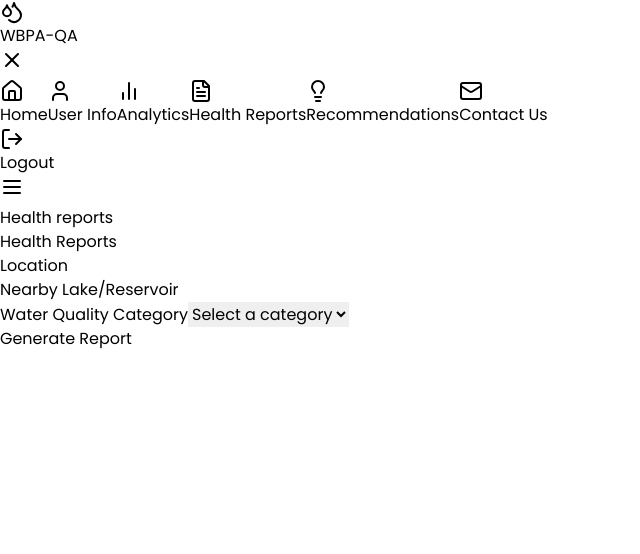
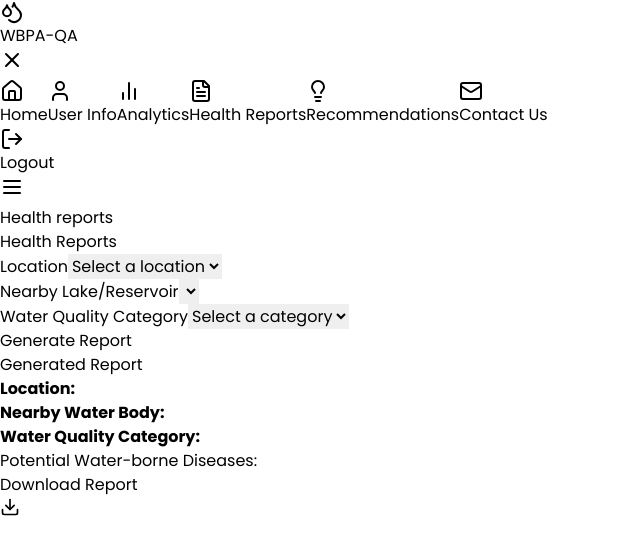
Before and after one commit to novice1205/WBPA-QA-Phase-I, a React (Vite) app in the folder WBPA Frontend/: page /dashboard in a window 1280 px wide. Both pictures are taken after a click on the button "Health Reports". Shown: the top 554 px of the page, without its empty margins (0-640 px from the left). Built offline with nearby package versions, Linux system fonts and the light colour scheme.

Commit message:
Update Health Reports and Analytics

```diff
--- a/WBPA Frontend/src/components/HealthReports.jsx
+++ b/WBPA Frontend/src/components/HealthReports.jsx
@@ -1,9 +1,19 @@
 "use client"
 
-import { useState } from "react"
+import { useState, useEffect } from "react"
 import { motion } from "framer-motion"
 import { Download } from "lucide-react"
 import jsPDF from "jspdf"
+import { fetchHealthPredictions } from "./apiutils"
+
+const mockLocations = ["Koramangala", "Indiranagar", "Whitefield", "Jayanagar", "JP Nagar"]
+const mockLakes = {
+  Koramangala: ["Bellandur Lake", "Madiwala Lake"],
+  Indiranagar: ["Ulsoor Lake", "Sankey Tank"],
+  Whitefield: ["Varthur Lake", "Kundalahalli Lake"],
+  Jayanagar: ["Lalbagh Lake", "Yediyur Lake"],
+  "JP Nagar": ["Puttenahalli Lake", "Sarakki Lake"],
+}
 
 const HealthReports = () => {
   const [formData, setFormData] = useState({
@@ -11,49 +21,35 @@ const HealthReports = () => {
     nearbyWaterBody: "",
     waterQualityCategory: "",
   })
-  const [report, setReport] = useState(null)
+  const [report, setReport] = useState({ diseases: [] })
+
+  useEffect(() => {
+    if (formData.location) {
+      setFormData((prev) => ({ ...prev, nearbyWaterBody: mockLakes[formData.location]?.[0] || "" }))
+    }
+  }, [formData.location])
 
   const handleInputChange = (e) => {
     setFormData({ ...formData, [e.target.name]: e.target.value })
   }
 
-  const generateReport = (e) => {
+  const generateReport = async (e) => {
     e.preventDefault()
-    // In a real application, this data would be sent to a backend for processing
-    // Here, we'll simulate a report generation
-    const diseases = [
-      {
-        name: "Cholera",
-        description:
-          "An acute diarrheal infection caused by ingestion of food or water contaminated with the bacterium Vibrio cholerae.",
-      },
-      {
-        name: "Typhoid Fever",
-        description:
-          "A bacterial infection that can spread throughout the body, affecting many organs. It is caused by Salmonella typhi.",
-      },
-      {
-        name: "Giardiasis",
-        description:
-          "A diarrheal disease caused by the microscopic parasite Giardia. It is found on surfaces or in soil, food, or water that has been contaminated with feces from infected humans or animals.",
-      },
-      {
-        name: "Hepatitis A",
-        description:
-          "A highly contagious liver infection caused by the hepatitis A virus. It can be spread through contaminated food or water.",
-      },
-    ]
-
+    try {
+      const diseases = await fetchHealthPredictions(formData)
       setReport({
         location: formData.location,
         nearbyWaterBody: formData.nearbyWaterBody,
         waterQualityCategory: formData.waterQualityCategory,
-      diseases: diseases,
+        diseases,
       })
+    } catch (error) {
+      console.error("Error generating report:", error)
+    }
   }
 
   const downloadReport = () => {
-    if (!report) return
+    if (!report || !report.diseases.length) return
 
     const pdf = new jsPDF()
     let yPosition = 20
@@ -75,12 +71,9 @@ const HealthReports = () => {
     yPosition += 10
 
     pdf.setFontSize(12)
-    report.diseases.forEach((disease) => {
-      pdf.text(`${disease.name}:`, 20, yPosition)
+    report.diseases.forEach((disease, index) => {
+      pdf.text(`${index + 1}. ${disease}`, 20, yPosition)
       yPosition += 7
-      const descriptionLines = pdf.splitTextToSize(disease.description, 170)
-      pdf.text(descriptionLines, 25, yPosition)
-      yPosition += 7 * descriptionLines.length + 5
     })
 
     pdf.save("water_quality_health_report.pdf")
@@ -96,29 +89,36 @@ const HealthReports = () => {
               <label className="block text-gray-700 text-sm font-bold mb-2" htmlFor="location">
                 Location
               </label>
-              <input
+              <select
                 className="shadow appearance-none border rounded w-full py-2 px-3 text-gray-700 leading-tight focus:outline-none focus:shadow-outline"
                 id="location"
-                type="text"
                 name="location"
                 value={formData.location}
                 onChange={handleInputChange}
                 required
-              />
+              >
+                <option value="">Select a location</option>
+                {mockLocations.map((loc) => (
+                  <option key={loc} value={loc}>{loc}</option>
+                ))}
+              </select>
             </div>
             <div className="mb-4">
               <label className="block text-gray-700 text-sm font-bold mb-2" htmlFor="nearbyWaterBody">
                 Nearby Lake/Reservoir
               </label>
-              <input
+              <select
                 className="shadow appearance-none border rounded w-full py-2 px-3 text-gray-700 leading-tight focus:outline-none focus:shadow-outline"
                 id="nearbyWaterBody"
-                type="text"
                 name="nearbyWaterBody"
                 value={formData.nearbyWaterBody}
                 onChange={handleInputChange}
                 required
-              />
+              >
+                {mockLakes[formData.location]?.map((lake) => (
+                  <option key={lake} value={lake}>{lake}</option>
+                ))}
+              </select>
             </div>
             <div className="mb-6">
               <label className="block text-gray-700 text-sm font-bold mb-2" htmlFor="waterQualityCategory">
@@ -140,46 +140,27 @@ const HealthReports = () => {
                 <option value="Very Poor">Very Poor</option>
               </select>
             </div>
-            <div className="flex items-center justify-between">
-              <button
-                className="bg-blue-500 hover:bg-blue-700 text-white font-bold py-2 px-4 rounded focus:outline-none focus:shadow-outline"
-                type="submit"
-              >
+            <button className="bg-blue-500 hover:bg-blue-700 text-white font-bold py-2 px-4 rounded" type="submit">
               Generate Report
             </button>
-            </div>
           </form>
         </motion.div>
         <motion.div initial={{ opacity: 0, x: 20 }} animate={{ opacity: 1, x: 0 }} transition={{ duration: 0.5 }}>
-          {report && (
           <div className="bg-white shadow-md rounded px-8 pt-6 pb-8 mb-4">
             <h2 className="text-2xl font-bold mb-4">Generated Report</h2>
-              <p>
-                <strong>Location:</strong> {report.location}
-              </p>
-              <p>
-                <strong>Nearby Water Body:</strong> {report.nearbyWaterBody}
-              </p>
-              <p>
-                <strong>Water Quality Category:</strong> {report.waterQualityCategory}
-              </p>
+            <p><strong>Location:</strong> {report.location}</p>
+            <p><strong>Nearby Water Body:</strong> {report.nearbyWaterBody}</p>
+            <p><strong>Water Quality Category:</strong> {report.waterQualityCategory}</p>
             <h3 className="text-xl font-bold mt-4 mb-2">Potential Water-borne Diseases:</h3>
             <ul className="list-disc pl-5">
               {report.diseases.map((disease, index) => (
-                  <li key={index} className="mb-2">
-                    <strong>{disease.name}:</strong> {disease.description}
-                  </li>
+                <li key={index}>{disease}</li>
               ))}
             </ul>
-              <button
-                onClick={downloadReport}
-                className="mt-4 bg-green-500 hover:bg-green-700 text-white font-bold py-2 px-4 rounded focus:outline-none focus:shadow-outline flex items-center"
-              >
-                <Download className="mr-2" size={20} />
-                Download Report
+            <button onClick={downloadReport} className="mt-4 bg-green-500 hover:bg-green-700 text-white font-bold py-2 px-4 rounded focus:outline-none focus:shadow-outline flex items-center">
+            Download Report<Download className="mr-2 mx-4" size={20} />
             </button>
           </div>
-          )}
         </motion.div>
       </div>
     </div>
--- a/WBPA Frontend/src/components/apiutils.ts
+++ b/WBPA Frontend/src/components/apiutils.ts
@@ -1,4 +1,4 @@
-const YOUR_API_KEY = "your_api_key";
+const YOUR_API_KEY = "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";
 
 export const fetchHealthPredictions = async (waterQualityData) => {
     const prompt = `Based on the following water quality parameters, predict potential health risks in 3-4 concise bullet points:\n\n${JSON.stringify(waterQualityData, null, 2)}`;
@@ -45,3 +45,26 @@ export const fetchHealthPredictions = async (waterQualityData) => {
         return ["No prediction available."];
     }
 };
+
+export const generateReport = async (formData) => {
+    try {
+        const healthPredictions = await fetchHealthPredictions({
+            location: formData.location,
+            nearbyWaterBody: formData.nearbyWaterBody,
+            waterQualityCategory: formData.waterQualityCategory,
+        });
+
+        return {
+            location: formData.location,
+            nearbyWaterBody: formData.nearbyWaterBody,
+            waterQualityCategory: formData.waterQualityCategory,
+            diseases: healthPredictions.map((prediction) => ({
+                name: prediction.split(":")[0] || "Unknown Disease",
+                description: prediction.split(":")[1] || "No description available.",
+            })),
+        };
+    } catch (error) {
+        console.error("Error generating report:", error);
+        return null;
+    }
+};
```
Lines whose indentation alone changed are shown as unchanged.
